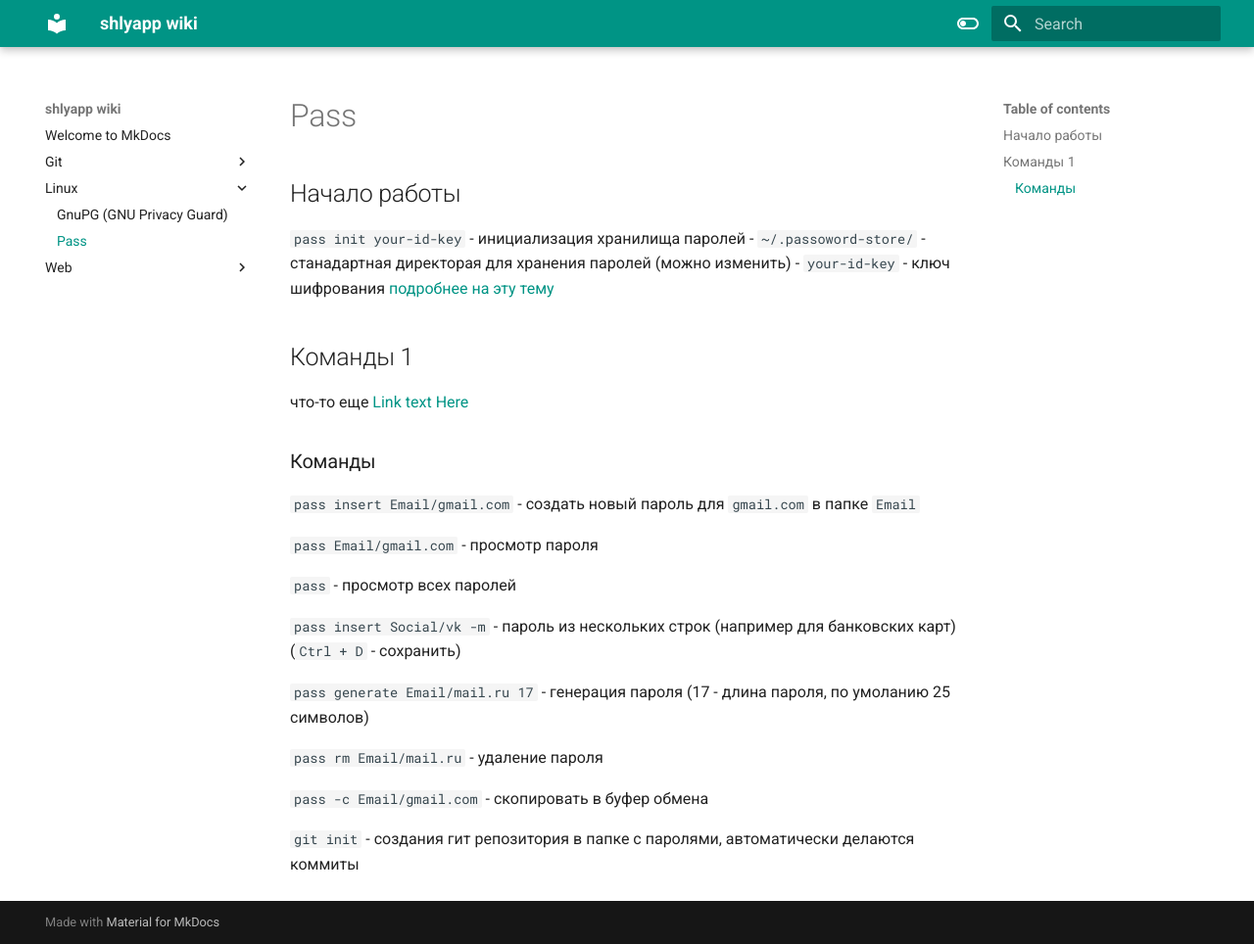
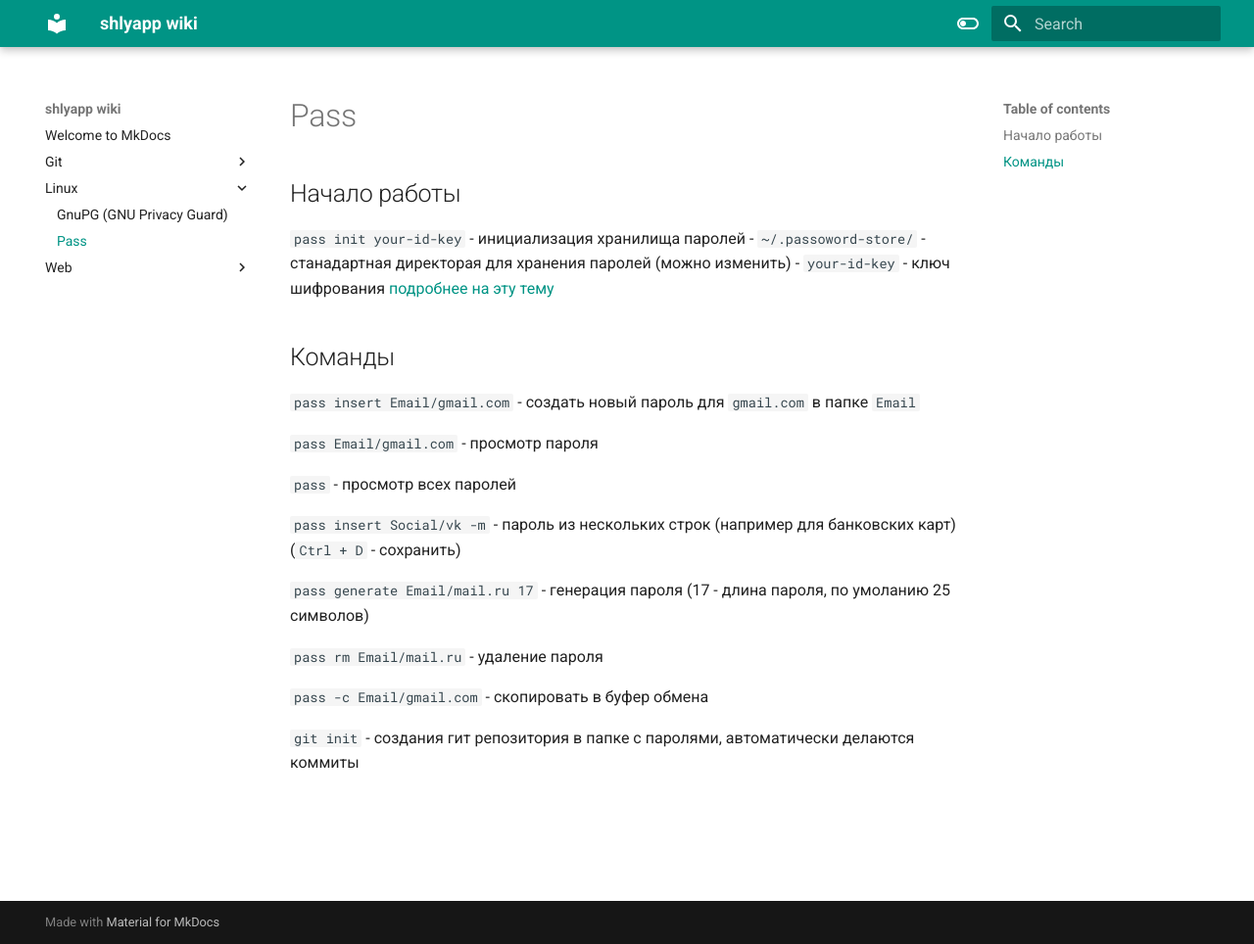
Before and after one commit to shlyapp/mkdocs-wiki, an MkDocs documentation site: the page built from docs/linux/pass.md, in a window 1280 px wide and 964 px high. Shown: the whole window at 98% size. Built offline with MkDocs 1.6.1 and Material for MkDocs 9.7.7, drawn with Linux system fonts in a browser that asks for light colours.

Commit message:
Update pass.md

```diff
--- a/docs/linux/pass.md
+++ b/docs/linux/pass.md
@@ -6,11 +6,7 @@
 - `~/.passoword-store/` - станадартная директорая для хранения паролей (можно изменить)
 - `your-id-key` - ключ шифрования [подробнее на эту тему](gpg.md)
 
-## Команды 1
-
-что-то еще [Link text Here](https://link-url-here.org)
-
-### Команды
+## Команды
 
 `pass insert Email/gmail.com` - создать новый пароль для `gmail.com` в папке `Email`
 
```
